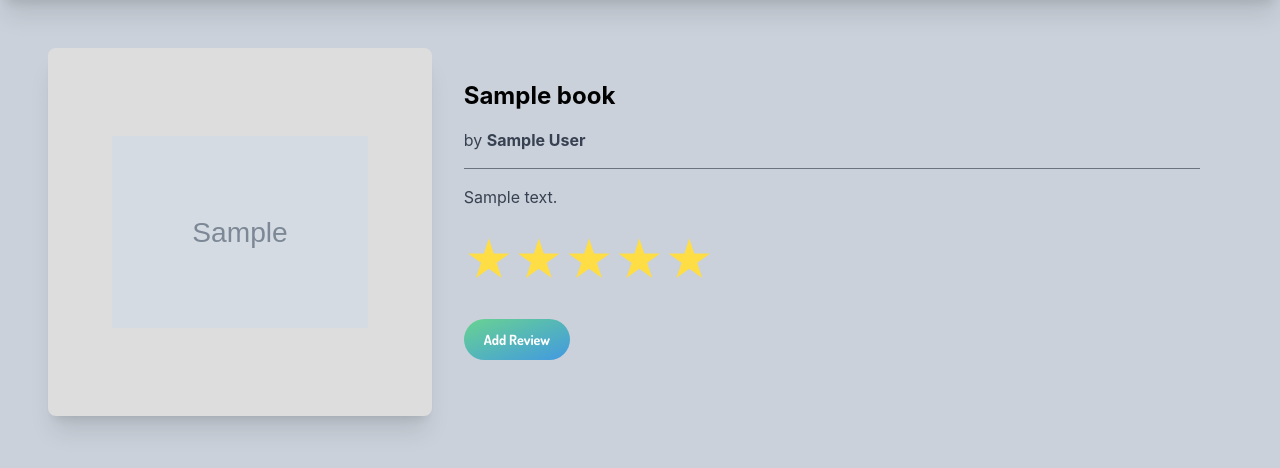
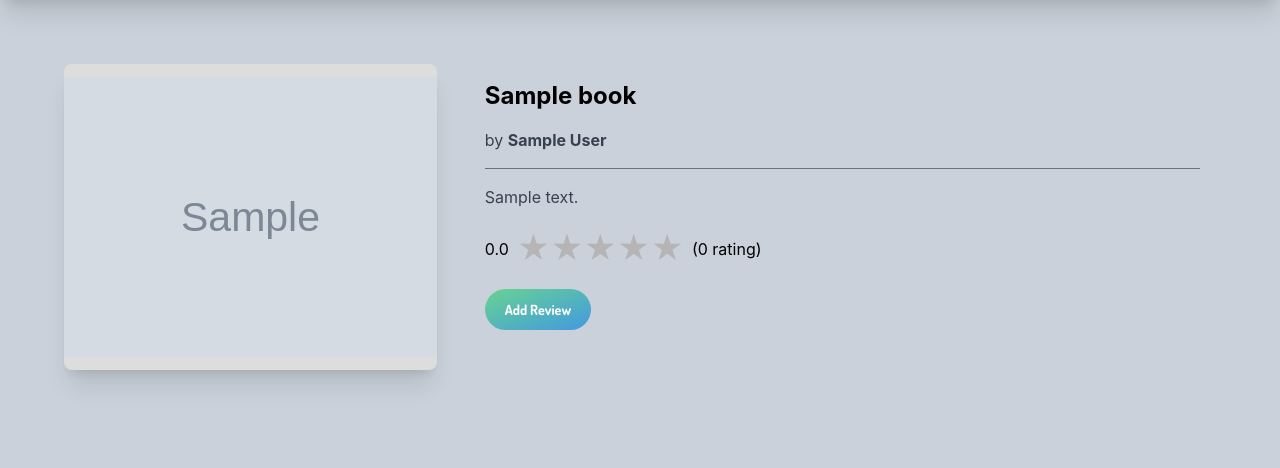
Before and after one commit to Litera-Bhinneka/Litera-Bhinneka-Web, a Django app: page /review/book-review/1/ in a window 1280 px wide. Shown: the part 64-532 px from the top of the page. Run offline with Django 4.2, Linux system fonts and the light colour scheme; tables that the repository leaves empty hold one stand-in row (values such as "Sample post"); grey boxes marked "Sample" are stand-in pictures; data that the repository does not hold is empty; some libraries are stand-ins or nearby versions.

Commit message:
finished high priority feature on Review

```diff
--- a/review/templates/book_review.html
+++ b/review/templates/book_review.html
@@ -54,7 +54,7 @@
             box-shadow: 0 0 0 4px rgba(75, 85, 99, 0.2);
         }
         #total_rating {
-        font-size: 48px;
+        font-size: 32px;
         color: #fd4;
         display: inline-block;
         overflow: hidden;
@@ -62,17 +62,63 @@
         #total_rating::before {
         content: "★★★★★"
         }
+        .star-ratings {
+            unicode-bidi: bidi-override;
+            color: #b6b4b4;
+            font-size: 32px;
+            position: relative;
+            margin: 0;
+            padding: 0;
+            .fill-ratings {
+                color: #fd4;
+                padding: 0;
+                position: absolute;
+                z-index: 1;
+                display: block;
+                top: 0;
+                left: 0;
+                overflow: hidden;
+
+                span {
+                display: inline-block;
+                }
+            }
+            .empty-ratings {
+                padding: 0;
+                display: block;
+                z-index: 0;
+            }
+            }
     </style>
 
     <div class="m-4">
 
         <!-- Display book image and its detail in columns -->
         <div id="book_container" class="flex justify-between p-8">
+            <!-- <div id="book_image" class="w-1/3 flex justify-center items-center rounded-lg overflow-hidden shadow-xl">
+                <img class="max-w-full h-auto object-cover" style="max-height: 192px;" src="{{ book.image_link }}" alt="book cover">
+            </div>
+            <div class="m-4 w-2/3 p-4">
+                <h1 class="text-2xl font-bold mb-4">{{book.title}}</h1>
+                <div class="mb-4">
+                    <p class="text-gray-700">by <b>{{book.author}}</b></p>
+                </div>
+                <div class="my-4 border-t border-solid border-gray-600 border-t-4 border-opacity-75 mx-0 w-full"></div>
+                <div class="mb-4">
+                    <p class="text-gray-700">{{book.description}}</p>
+                </div>
+                <div id="total_rating" class="mb-4 rating"></div>
+                <div class="mb-4">
+                    <button data-modal-target="add-review-modal" data-modal-toggle="add-review-modal" class="custom-button" type="button">
+                        Add Review
+                    </button>
+                </div>
+            </div> -->
 
         </div>
 
         <!-- Display reviews in a table -->
-        <div id="review_container" class="flex flex-wrap">
+        <div id="review_container" class="mx-12 flex flex-wrap">
 
         </div>
 
@@ -80,7 +126,7 @@
         <div id="add-review-modal" tabindex="-1" aria-hidden="true" class="fixed top-0 left-0 right-0 z-50 flex items-center justify-center hidden w-full h-full p-4 overflow-x-hidden overflow-y-auto bg-gray-900 bg-opacity-50">
             <div class="relative w-full max-w-md bg-white rounded-lg shadow-lg dark:bg-gray-700">
                 <!-- Modal content -->
-                <button id="close-modal-button" type="button" class="absolute top-3 right-2.5 text-gray-400 bg-transparent hover:bg-gray-200 hover:text-gray-900 rounded-lg text-sm w-8 h-8 ml-auto inline-flex justify-center items-center dark:hover:bg-gray-600 dark:hover:text-white" data-modal-hide="add-review-modal">
+                <button id="close-modal-button" onclick="closeModal()" type="button" class="absolute top-3 right-2.5 text-gray-400 bg-transparent hover:bg-gray-200 hover:text-gray-900 rounded-lg text-sm w-8 h-8 ml-auto inline-flex justify-center items-center dark:hover:bg-gray-600 dark:hover:text-white" data-modal-hide="add-review-modal">
                     <svg class="w-3 h-3" aria-hidden="true" xmlns="http://www.w3.org/2000/svg" fill="none" viewBox="0 0 14 14">
                         <path stroke="currentColor" stroke-linecap="round" stroke-linejoin="round" stroke-width="2" d="m1 1 6 6m0 0 6 6M7 7l6-6M7 7l-6 6"/>
                     </svg>
@@ -138,6 +184,7 @@
 
             const book = await getBook();
             const reviews = await getReviews();
+            let messageRating = "rating"
             let avgRating = 0;
 
             reviews.forEach((review) => {
@@ -146,14 +193,17 @@
 
             if (reviews.length > 0) {
                 avgRating = avgRating / reviews.length;
+                if (reviews.length > 1) {
+                    messageRating = "ratings";
+                }
             }
 
             let htmlString = '';
 
             htmlString += `
-                <div id="book_image" class="w-1/3 flex justify-center items-center rounded-lg overflow-hidden shadow-xl">
-                    <img class="max-w-full h-auto object-cover" style="max-height: 192px;" src="${book[0].fields.image_link}" alt="book cover">
-                </div>
+            <div id="book_image" class="m-4 w-1/3 flex justify-center items-center rounded-lg overflow-hidden shadow-xl">
+                <img class="w-full h-auto object-cover" style="max-height: 600px; max-width: 550px;" src="${book[0].fields.image_link}" alt="book cover">
+            </div>
                 <div class="m-4 w-2/3 p-4">
                     <h1 class="text-2xl font-bold mb-4">${book[0].fields.title}</h1>
                     <div class="mb-4">
@@ -163,16 +213,31 @@
                     <div class="mb-4">
                         <p class="text-gray-700">${book[0].fields.description}</p>
                     </div>
-                    <div id="total_rating" class="mb-4 rating"></div>
+                    <div class="mb-4 flex items-center">
+                        <span class="mr-2">${avgRating.toFixed(1)}</span>
+                        <div class="star-ratings">
+                            <div class="fill-ratings" style="width: ${avgRating*20}%;">
+                                <span>★★★★★</span>
+                            </div>
+                            <div class="empty-ratings">
+                                <span>★★★★★</span>
+                            </div>
+                        </div>
+                        <span class="ml-2">(${reviews.length} ${messageRating})</span>
+                    </div>
                     <div class="mb-4">
-                        <button data-modal-target="add-review-modal" data-modal-toggle="add-review-modal" class="custom-button" type="button">
+                        <button data-modal-target="add-review-modal" data-modal-toggle="add-review-modal" data-bs-target="#add-review-modal" class="custom-button" type="button" onclick="toggleModal()">
                             Add Review
                         </button>
                     </div>
                 </div>`;
 
-
+            $(document).ready(function() {
+                var star_rating_width = $('.fill-ratings span').width();
+                $('.star-ratings').width(star_rating_width);
+            });
             container.innerHTML = htmlString;
+            rating(avgRating);
         }
 
         async function refreshReviews() {
@@ -182,7 +247,6 @@
 
             const reviews = await getReviews();
             const stars = ['1', '2', '3', '4', '5'];
-            console.log(reviews)
 
             let htmlString = '';
 
@@ -196,11 +260,14 @@
 
                             <!-- display rating in star component -->
                             <div class="flex space-x-1">
-                                ${stars.map(star => (
-                                    `<svg fill="${review.fields.star_fill}" class="w-6 h-6" viewBox="0 0 20 20" xmlns="http://www.w3.org/2000/svg">
-                                        <path d="M10 2l2.5 6.5h7L12 13l2.5 6.5L10 16l-7.5 3L5 13l-7.5-3h7L10 2z"/>
-                                    </svg>`
-                                )).join("")}
+                                <div class="star-ratings">
+                                    <div class="fill-ratings" style="width: ${review.fields.review_score*20}%;">
+                                        <span>★★★★★</span>
+                                    </div>
+                                    <div class="empty-ratings">
+                                        <span>★★★★★</span>
+                                    </div>
+                                </div>
                             </div>
                             <p class="text-gray-700 text-base">${review.fields.review_text}</p>
 
@@ -211,7 +278,11 @@
                     </div>
                 </div>`;
             });
-
+            $(document).ready(function() {
+                var star_rating_width = $('.fill-ratings span').width();
+                $('.star-ratings').width(star_rating_width);
+            });
+            showBook()
             container.innerHTML = htmlString;
         }
 
@@ -220,23 +291,25 @@
                 method: "POST",
                 body: new FormData(document.querySelector('#form'))
             }).then(refreshReviews)
-            closeModal
+            closeModal()
 
             document.getElementById("form").reset()
             return false
         }
+
         function closeModal() {
-            let modal = document.getElementById('add-review-modal');
-            let btn = document.getElementById("btn_submit");
+            var modal = document.getElementById('add-review-modal');
+            modal.classList.add('hidden');
+        }
 
-            btn.onclick = function(){
-                modal.classList.remove("hidden")
-            }
+        function rating( stars ) {
+            const star_rating = document.getElementById('total_rating');
+            const cw = star_rating.clientWidth; // save original 100% pixel width
+            star_rating.style.width = Math.round(cw * (stars / 5)) + 'px';
         }
-        var cw = window.rating1.clientWidth; // save original 100% pixel width
-        function rating( stars ) {
-
-            window.total_rating.style.width = Math.round(cw * (stars / 5)) + 'px';
+        function toggleModal() {
+            var modal = document.getElementById('add-review-modal');
+            modal.classList.toggle('hidden');
         }
         showBook()
         refreshReviews()
```
